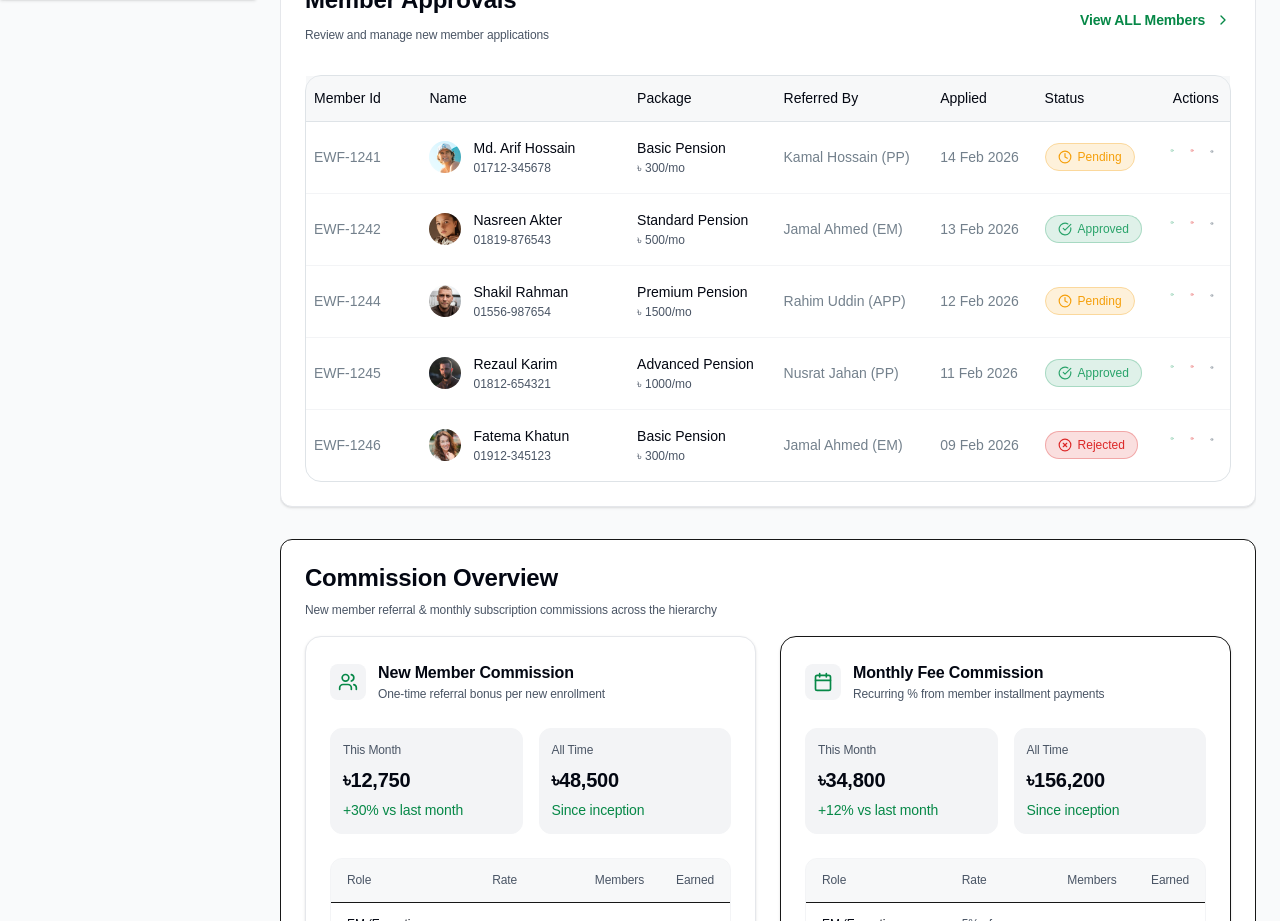
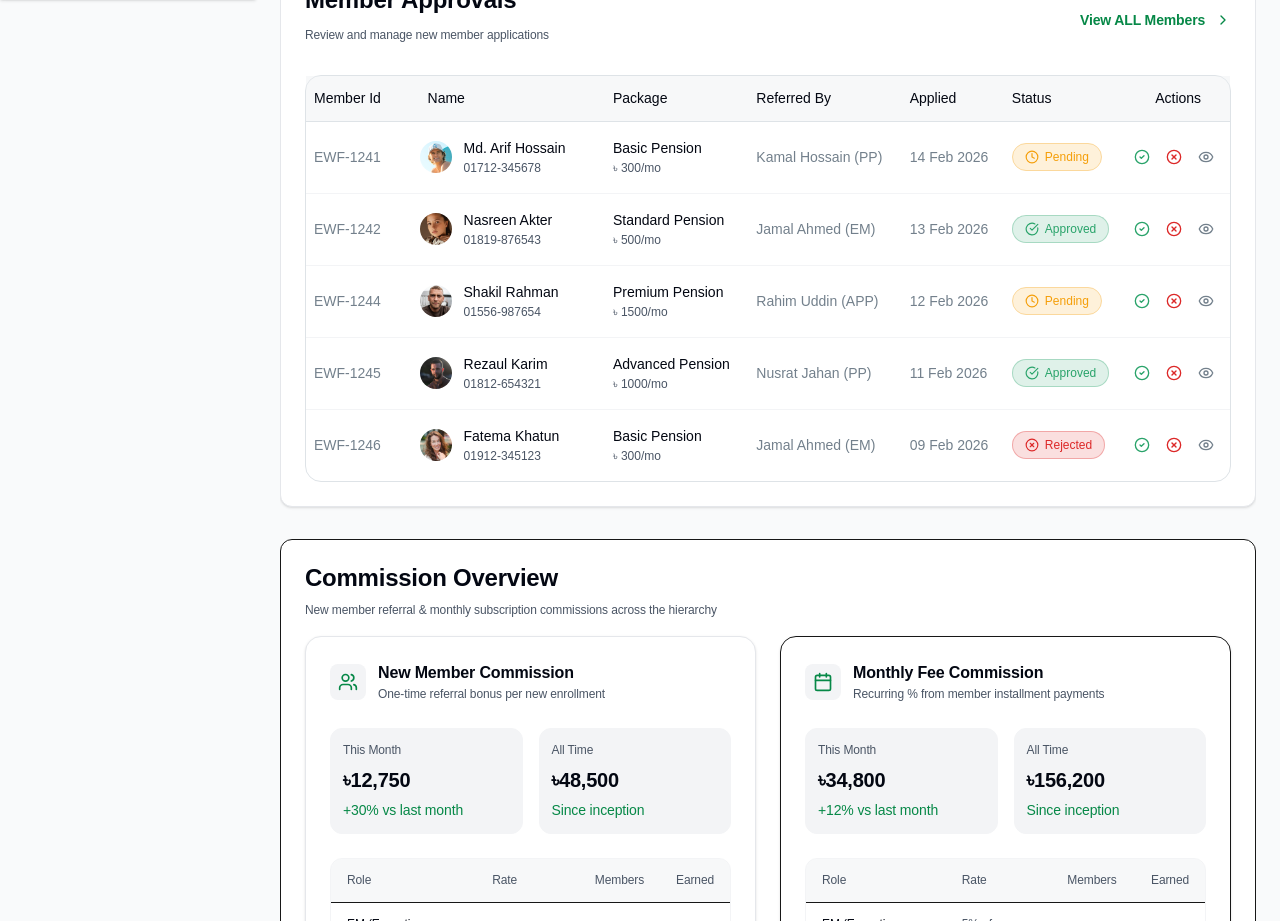
Before and after one commit to niduslab/Expro-Frontend, a Next.js app: page /admin in a window 1280 px wide. Shown: the part 800-1721 px from the top of the page. Built offline with nearby package versions, Linux system fonts and the light colour scheme; a web font is replaced by a local one.

Commit message:
updated code

```diff
--- a/app/(auth)/admin/dashboard/memberApproval.tsx
+++ b/app/(auth)/admin/dashboard/memberApproval.tsx
@@ -148,7 +148,7 @@ export default function MemberApproval() {
                         {tx.memberId}
                       </p>
                     </td>
-                    <td className="py-4 px-8">
+                    <td className="py-4 px-8 sm:px-6">
                       <div className="flex items-center gap-3 ">
                         <div className="flex-shrink-0">
                           <Image
@@ -201,10 +201,10 @@ export default function MemberApproval() {
                     </td>
 
                     <td className="py-4 px-2 font-normal text-[14px] leading-[20px] tracking-0 align-middle ">
-                      <div className="flex gap-[16px] h-[16px]">
-                        <CircleCheck className="text-[#29A36A] h-[3px] w-[4px]" />
-                        <CircleX className="text-[#DC2828] h-[3px] w-[4px]" />
-                        <Eye className="text-[#73808C] h-[5px] w-[4px]" />
+                      <div className="flex items-center gap-[16px] h-[16px]">
+                        <CircleCheck className="text-[#29A36A] h-[16px] w-[16px]" />
+                        <CircleX className="text-[#DC2828] h-[16px] w-[16px]" />
+                        <Eye className="text-[#73808C] h-[16px] w-[16px]" />
                       </div>
                     </td>
                   </tr>
```
